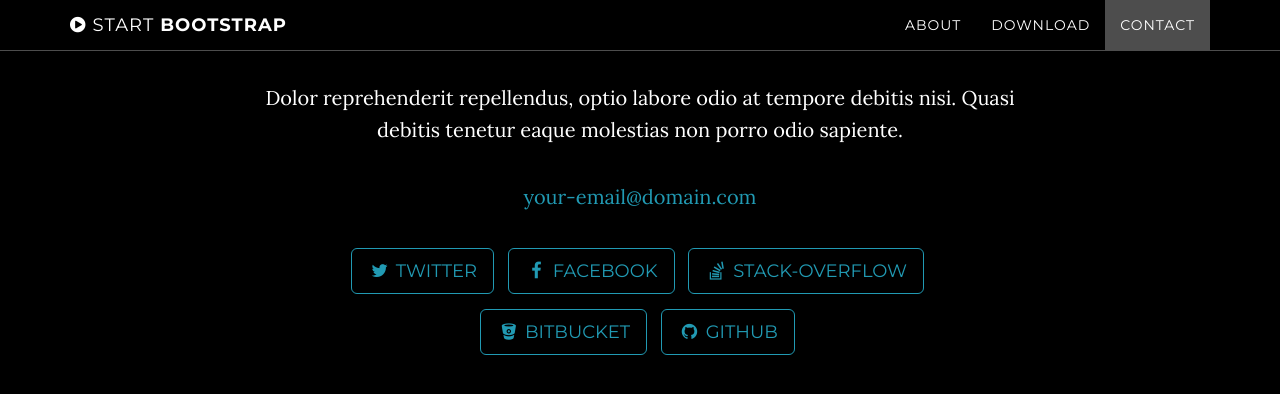
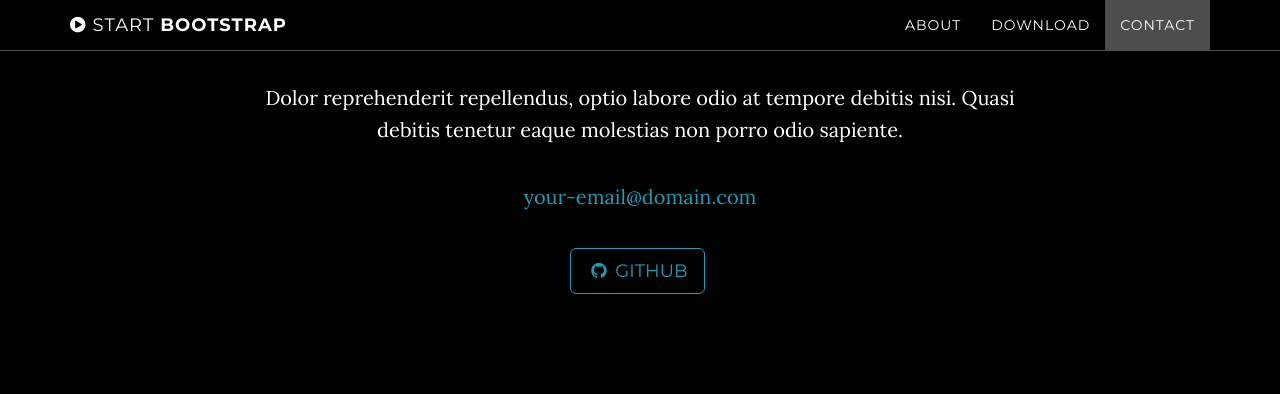
Before and after one commit to sagesteppe/DataVizGallery, a Jekyll site: the page built from index.html, in a window 1280 px wide and 900 px high, scrolled down 2331 px. Shown: the top 394 px of the window. Built offline with Jekyll 4.4.1, drawn with Linux system fonts in a browser that asks for light colours.

Commit message:
updates not happening

```diff
--- a/_config.yml
+++ b/_config.yml
@@ -14,16 +14,8 @@
 
 # Social networks usernames (many more available: google-plus, flickr, dribbble, pinterest, instagram, tumblr, linkedin, etc.)
 social:
-  - title: twitter
-    url: https://twitter.com/SBootstrap
-  - title: facebook
-    url:
-  - title: stack-overflow
-    url: http://stackoverflow.com/questions/tagged/jekyll
-  - title: bitbucket
-    url: http://bitbucket.org/jekyll
   - title: github
-    url: https://github.com/IronSummitMedia/startbootstrap
+    url: https://github.com/sagesteppe
 
 # Build settings
 markdown: kramdown
```
